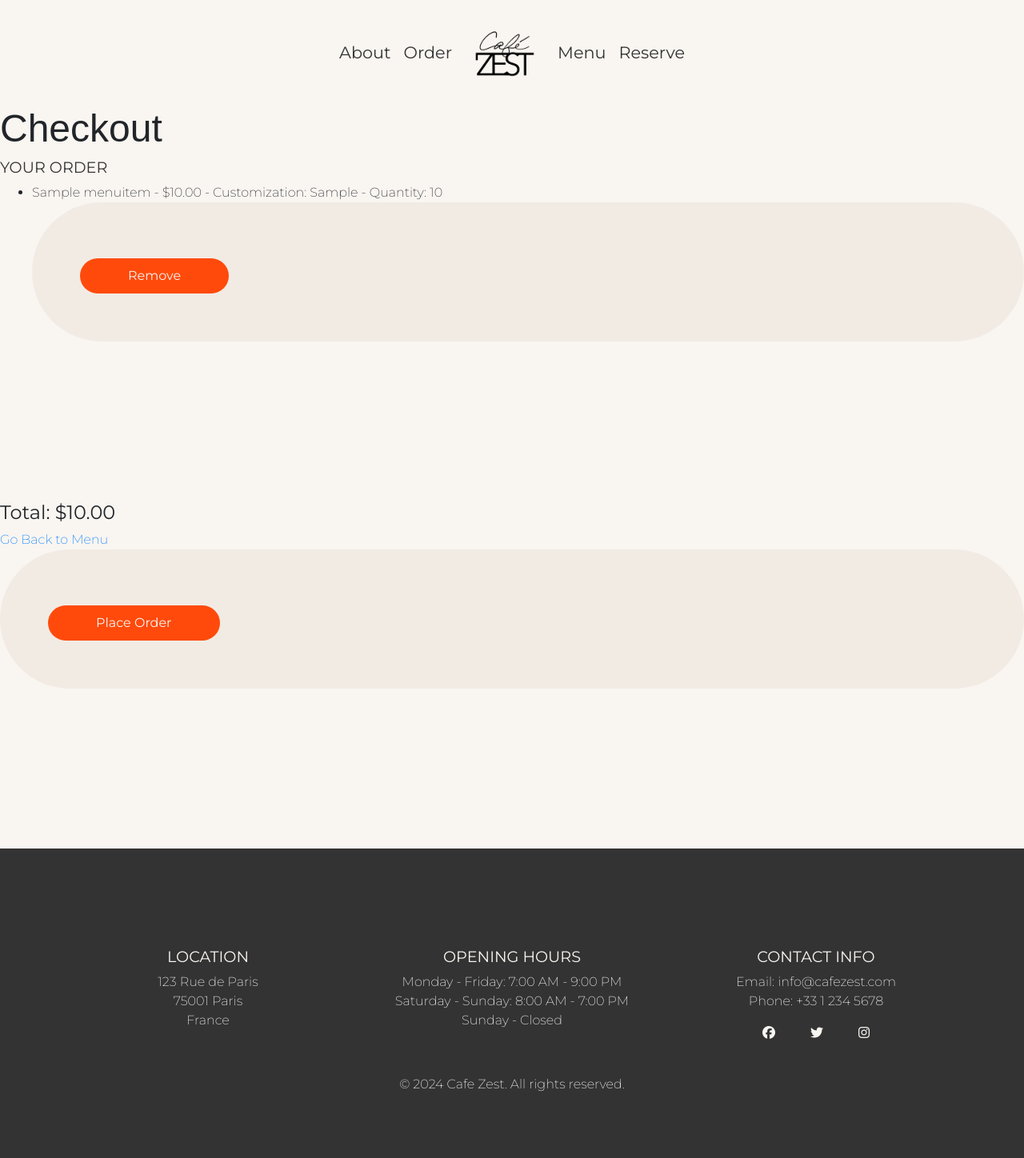
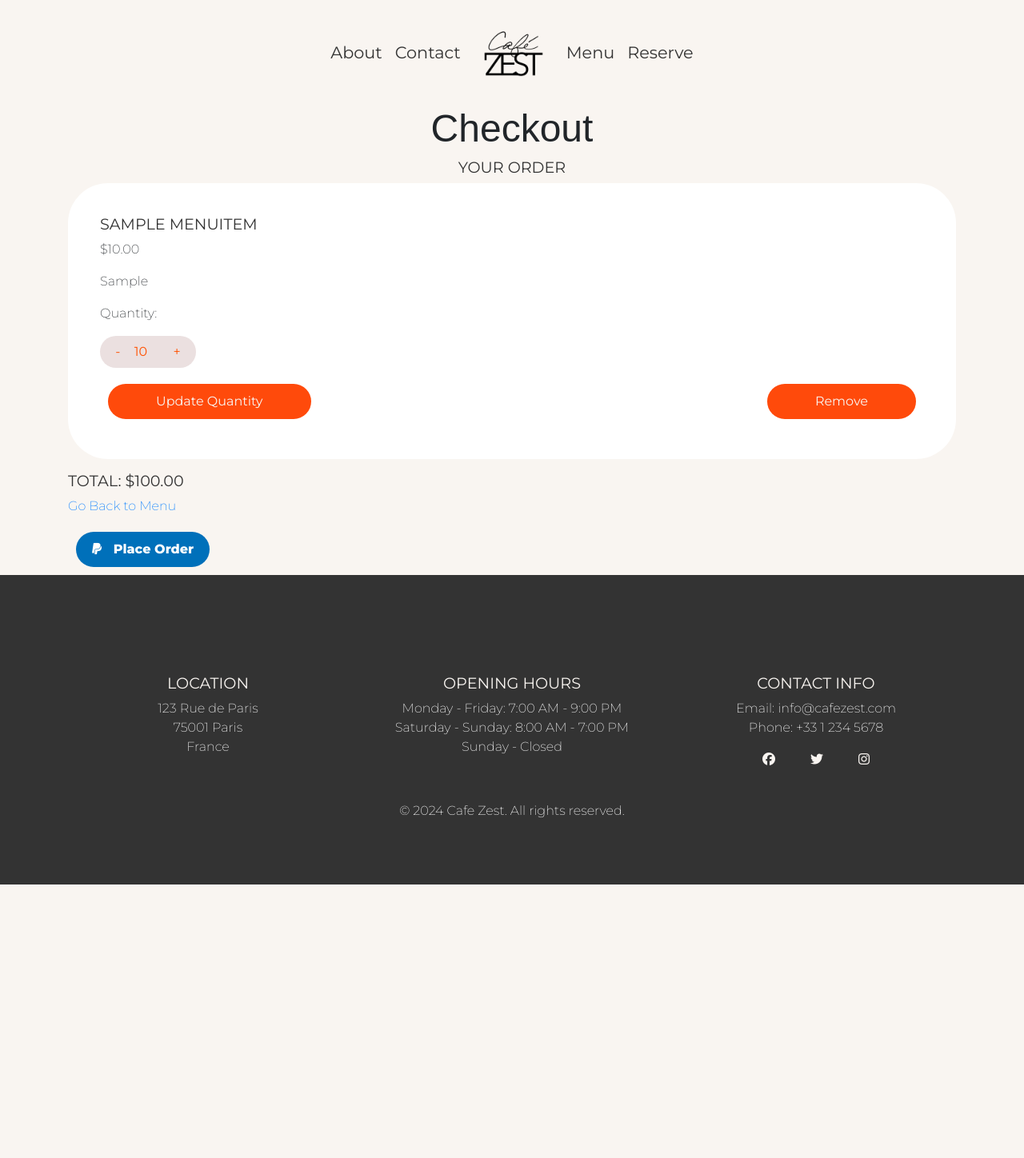
Before and after one commit to Aria-vero-s/cafezest, a Django app: page /checkout/ in a window 1280 px wide. Shown: the whole page at 80% size. After the commit the page ends 1106 px from the top, so only its background shows below. Run offline with Django 3.2, Linux system fonts and the light colour scheme; a user stored in the database is signed in; tables that the repository leaves empty hold one stand-in row (values such as "Sample post"); some libraries are stand-ins or nearby versions.

Commit message:
added checkout styling

```diff
--- a/menu/urls.py
+++ b/menu/urls.py
@@ -8,4 +8,5 @@ urlpatterns = [
     path('execute_payment/', views.execute_payment, name='execute_payment'),
     path('cancel_payment/', views.cancel_payment, name='cancel_payment'),
     path('remove_item/<int:item_id>/', views.remove_item, name='remove_item'),
+    path('update_quantity/', views.update_quantity, name='update_quantity'),
 ]
--- a/menu/views.py
+++ b/menu/views.py
@@ -163,3 +163,21 @@ def remove_item(request, item_id):
     print(f"Removing item: {item}")
     item.delete()
     return redirect('checkout')
+
+@login_required
+def update_quantity(request):
+    if request.method == 'POST':
+        action = request.POST.get('action', '')
+        if action.startswith('update_'):
+            item_id = int(action.split('_')[1])
+            quantity = int(request.POST.get(f'quantity_{item_id}', 1))
+
+            item = get_object_or_404(OrderItem, id=item_id)
+            item.quantity = quantity
+            item.save()
+        elif action.startswith('remove_'):
+            item_id = int(action.split('_')[1])
+            item = get_object_or_404(OrderItem, id=item_id)
+            item.delete()
+
+    return redirect('checkout')
--- a/templates/base.html
+++ b/templates/base.html
@@ -141,7 +141,7 @@
                             <a class="nav-link" href="{% url 'index' %}#about">About<span class="sr-only">(current)</span></a>
                         </li>
                         <li class="nav-item">
-                            <a class="nav-link" href="{% url 'catering' %}">Order</a>
+                            <a class="nav-link" href="{% url 'index' %}#footer">Contact</a>
                         </li>
                         <li class="nav-item">
                             <a class="nav-link" href="{% url 'index' %}"><div class="image-container"></div></a>
@@ -162,7 +162,7 @@
     {% block content %}{% endblock %}
 
     <!-- Footer -->
-    <footer class="text-white py-4">
+    <footer class="text-white py-4" id="footer">
       <div class="container footer">
           <div class="row">
               <div class="col-md-4">
--- a/templates/checkout.html
+++ b/templates/checkout.html
@@ -2,28 +2,140 @@
 {% load custom_filters %}
 
 {% block content %}
+<link rel="stylesheet" href="https://cdnjs.cloudflare.com/ajax/libs/font-awesome/5.15.3/css/all.min.css" integrity="sha512-W2x5U+8oNn5auM3Jz1BIseUJHj1+KBrvypLrCnYbce3/3v2kHo/brtBUmiTO+3PIonFNQKl6b+1tW2nd6psp2w==" crossorigin="anonymous" referrerpolicy="no-referrer" />
+
+  <style>
+    .paypal-button {
+      display: inline-block;
+      padding: 10px 20px;
+      font-size: 16px;
+      font-weight: bold;
+      text-align: center;
+      text-decoration: none;
+      color: #fff;
+      background-color: #0070ba;
+      border-radius: 100px;
+      transition: background-color 0.3s ease-in-out;
+    }
+
+    .paypal-button:hover {
+      background-color: #004471;
+    }
+
+    .paypal-button i {
+      margin-right: 10px;
+    }
+
+    form {
+      background-color: transparent;
+      margin:0;
+      padding:0;
+    }
+
+    ul {
+      list-style-type: none;
+      padding: 0;
+    }
+
+    .item-container {
+      background-color: #fff;
+      padding: 40px;
+      border-radius: 50px;
+    }
+
+    .quantity-container {
+      background-color: #ebe0e0;
+      width:120px;
+      border-radius: 100px;
+      display: flex;
+      justify-content: center !important;
+      align-items: center !important;
+    }
+
+    .quantity-input {
+      color:#ff5100;
+      background-color: transparent;
+      width: 50px;
+      outline: none;
+      border: none;
+      font-size: 16px;
+      text-align: center;
+      justify-content: center !important;
+      align-items: center !important;
+    }
+
+    .quantity-btn {
+      cursor: pointer;
+      background-color: transparent;
+      color: #ff5100;
+      border: none;
+      border-radius: 50%;
+      padding: 8px;
+      font-size: 16px;
+      transition: all 0.3s ease-in-out;
+      margin:0;
+    }
+
+    .quantity-btn:hover {
+      background-color: transparent;
+      color: #fff;
+    }
+    .button-container {
+      display: flex;
+      justify-content: space-between;
+      align-items: center;
+    }
+  </style>
+
+  <div class="container">
+    <div class="center">
       <h2>Checkout</h2>
-
       <h3>Your Order</h3>
+    </div>
+    <form method="post" action="{% url 'update_quantity' %}">
+      {% csrf_token %}
       <ul>
         {% for item in order.order_items.all %}
         <li>
-      {{ item.menu_order.name }} - ${{ item.menu_order.price }} - Customization: {{ item.customization }} - Quantity: {{ item.quantity }}
-      <form method="post" action="{% url 'remove_item' item_id=item.id %}">
-        {% csrf_token %}
-        <button type="submit">Remove</button>
-      </form>
+          <div class="item-container">
+            <h3>{{ item.menu_order.name }}</h3>
+            <p>${{ item.menu_order.price }}</p>
+            <p>{{ item.customization }}</p>
+            <p>Quantity:</p>
+            <div class="quantity-container">
+              <button type="button" class="quantity-btn" onclick="decrementQuantity({{ item.id }})">-</button>
+              <input type="number" name="quantity_{{ item.id }}" class="quantity-input" value="{{ item.quantity }}" min="1" readonly>
+              <button type="button" class="quantity-btn" onclick="incrementQuantity({{ item.id }})">+</button>
+            </div>
+            <div class="button-container">
+              <button type="submit" name="action" value="update_{{ item.id }}">Update Quantity</button>
+              <button type="submit" name="action" value="remove_{{ item.id }}">Remove</button>
+            </div>
+          </div>
         </li>
         {% endfor %}
+      </ul>
+    </form>
 
 
-  </ul>
-
-  <h4>Total: ${{ order.order_items.all|total_price }}</h4>
+    <h3>Total: ${{ order.total_price }}</h3>
     <a href="{% url 'menu' %}">Go Back to Menu</a>
 
     <form method="post" action="{% url 'checkout' %}">
       {% csrf_token %}
-    <button type="submit">Place Order</button>
+      <button class="paypal-button" type="submit"><i class="fab fa-paypal"></i> Place Order</button>
     </form>
+
+    <script>
+      function incrementQuantity(itemId) {
+        const input = document.querySelector(`input[name="quantity_${itemId}"]`);
+        input.stepUp();
+      }
+
+      function decrementQuantity(itemId) {
+        const input = document.querySelector(`input[name="quantity_${itemId}"]`);
+        input.stepDown();
+      }
+    </script>
+  </div>
 {% endblock %}
--- a/templates/index.html
+++ b/templates/index.html
@@ -115,7 +115,7 @@
                         <a class="nav-link" href="{% url 'index' %}#about">About<span class="sr-only">(current)</span></a>
                     </li>
                     <li class="nav-item">
-                        <a class="nav-link" href="{% url 'catering' %}">Order</a>
+                        <a class="nav-link" href="{% url 'index' %}#footer">Contact</a>
                     </li>
                     <li class="nav-item">
                         <a class="nav-link" href="{% url 'index' %}"><div class="image-container"></div></a>
@@ -193,7 +193,7 @@
                     <div class="image-overlay">
                         <h2>Order Ahead</h2>
                         <p>A convenient online ordering system for customers to order ahead or for delivery.</p>
-                        <a href="{% url 'catering' %}" class="call-to-action">Order now</a>
+                        <a href="{% url 'menu' %}" class="call-to-action">Order now</a>
                     </div>
                 </div>
             </div>
@@ -233,7 +233,7 @@
     </div> -->
 
     <!-- Footer -->
-    <footer class="text-white py-4">
+    <footer class="text-white py-4" id="footer">
       <div class="container footer">
           <div class="row">
               <div class="col-md-4">
--- a/templates/menu.html
+++ b/templates/menu.html
@@ -39,7 +39,7 @@
                 <p>{{ item.description }}</p>
                 <p class="price">{{ item.price }}</p>
                 {% if item.id %}
-                    <a href="{% url 'customize_order' item.id %}" class="order-button">Order Now</a>
+                    <a href="{% url 'customize_order' item.id %}" class="order-button"><button>Order Now</button></a>
                 {% endif %}
             </div>
         {% endfor %}
```
Also changed, not shown: templates/account.html (+7 -4 lines), templates/customize_order.html (+5 -3 lines). Lines whose indentation alone changed are shown as unchanged.
